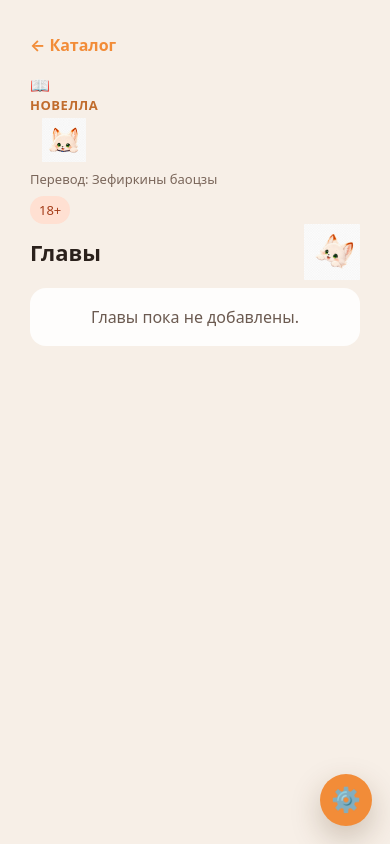
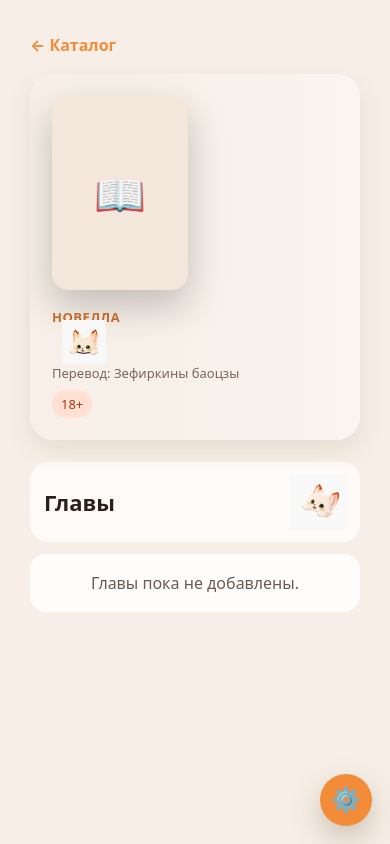
Before and after one commit to RogerReindeer/telegram-mini-app, a FastAPI app: template templates/novel.html in a window 390 px wide. Run offline with FastAPI, Linux system fonts and the light colour scheme; the template is opened without the code that fills it, so the values that code supplies are empty; some libraries are stand-ins or nearby versions.

Commit message:
Update style.css

```diff
--- a/static/style.css
+++ b/static/style.css
@@ -81,6 +81,14 @@ body[data-interface-font="mono"] {
   padding: 20px 16px 80px;
 }
 
+.catalog-layout {
+  max-width: 1180px;
+}
+
+.title-layout {
+  max-width: 980px;
+}
+
 h1 {
   margin: 0 0 10px;
   font-size: 30px;
@@ -288,22 +446,94 @@ body[data-tag-mode="cloud"] .tag:nth-child(3n) {
   font-weight: 700;
 }
 
-.novel-page-header {
+.title-hero {
+  position: relative;
+  overflow: hidden;
+  margin-bottom: 22px;
+  border-radius: 24px;
+  background: rgba(255, 255, 255, 0.82);
+  box-shadow: 0 18px 46px rgba(80, 50, 20, 0.14);
+}
+
+body[data-site-theme="dark"] .title-hero {
+  background: rgba(28, 28, 28, 0.94);
+}
+
+.title-hero-bg {
+  position: absolute;
+  inset: 0;
+  background-size: cover;
+  background-position: center;
+  filter: blur(18px);
+  transform: scale(1.12);
+  opacity: 0.26;
+}
+
+.title-hero::after {
+  content: "";
+  position: absolute;
+  inset: 0;
+  background: linear-gradient(
+    90deg,
+    rgba(247, 239, 231, 0.96),
+    rgba(247, 239, 231, 0.82),
+    rgba(247, 239, 231, 0.52)
+  );
+}
+
+body[data-site-theme="dark"] .title-hero::after {
+  background: linear-gradient(
+    90deg,
+    rgba(18, 18, 18, 0.96),
+    rgba(18, 18, 18, 0.82),
+    rgba(18, 18, 18, 0.58)
+  );
+}
+
+.title-hero-content {
+  position: relative;
+  z-index: 1;
   display: flex;
   gap: 18px;
-  align-items: flex-start;
-  margin-bottom: 24px;
+  align-items: flex-end;
+  padding: 22px;
 }
 
-.novel-page-info {
+.title-cover {
+  width: 150px;
+  height: 214px;
+  border-radius: 16px;
+  object-fit: cover;
+  flex-shrink: 0;
+  box-shadow: 0 16px 38px rgba(0, 0, 0, 0.22);
+}
+
+.title-cover.placeholder {
+  display: flex;
+  align-items: center;
+  justify-content: center;
+  background: #f3e7dc;
+  font-size: 42px;
+}
+
+.title-info {
+  min-width: 0;
   flex: 1;
+}
+
+.title-info h1 {
+  margin: 0 0 6px;
+  font-size: 30px;
 }
 
 .novel-page-title-line {
   display: flex;
   align-items: flex-start;
-  gap: 12px;
-  margin-bottom: 8px;
+  gap: 10px;
+}
+
+.novel-page-title-line .inline-fox {
+  margin-top: -10px;
 }
 
 .novel-title-en {
@@ -312,12 +542,21 @@ body[data-tag-mode="cloud"] .tag:nth-child(3n) {
   font-style: italic;
 }
 
+/* Chapters list */
+
 .section-header {
   display: flex;
   justify-content: space-between;
   align-items: center;
   gap: 12px;
-  margin-bottom: 8px;
+  padding: 12px 14px;
+  border-radius: 18px;
+  background: rgba(255, 255, 255, 0.72);
+  margin-bottom: 12px;
+}
+
+body[data-site-theme="dark"] .section-header {
+  background: rgba(28, 28, 28, 0.86);
 }
 
 .section-title {
@@ -553,25 +741,29 @@ body.hide-age .age-meta {
 }
 
 body[data-card-shadow="none"] .novel-card,
-body[data-card-shadow="none"] .chapter-row,
+body[data-card-shadow="none"] .chapter-list,
+body[data-card-shadow="none"] .title-hero,
 body[data-card-shadow="none"] .chapter-content {
   box-shadow: none;
 }
 
 body[data-card-shadow="light"] .novel-card,
-body[data-card-shadow="light"] .chapter-row,
+body[data-card-shadow="light"] .chapter-list,
+body[data-card-shadow="light"] .title-hero,
 body[data-card-shadow="light"] .chapter-content {
   box-shadow: 0 10px 26px rgba(80, 50, 20, 0.1);
 }
 
 body[data-card-shadow="medium"] .novel-card,
-body[data-card-shadow="medium"] .chapter-row,
+body[data-card-shadow="medium"] .chapter-list,
+body[data-card-shadow="medium"] .title-hero,
 body[data-card-shadow="medium"] .chapter-content {
   box-shadow: 0 16px 40px rgba(80, 50, 20, 0.18);
 }
 
 body[data-card-shadow="deep"] .novel-card,
-body[data-card-shadow="deep"] .chapter-row,
+body[data-card-shadow="deep"] .chapter-list,
+body[data-card-shadow="deep"] .title-hero,
 body[data-card-shadow="deep"] .chapter-content {
   box-shadow: 0 24px 70px rgba(80, 50, 20, 0.28);
 }
@@ -777,18 +992,29 @@ body[data-animations="off"] *::after {
   font-weight: 700;
 }
 
+/* Mobile */
+
 @media (max-width: 760px) {
-  .page-hero {
+  .catalog-toolbar {
     flex-direction: column;
+    align-items: stretch;
+  }
+
+  .catalog-sort-label {
+    text-align: center;
+  }
+
+  .title-hero-content {
     align-items: flex-start;
   }
 
-  .hero-fox {
-    width: 130px;
+  .title-cover {
+    width: 112px;
+    height: 160px;
   }
 
-  .novel-page-header {
-    flex-direction: column;
+  .title-info h1 {
+    font-size: 24px;
   }
 
   .chapter-header {
@@ -799,6 +1025,32 @@ body[data-animations="off"] *::after {
 @media (max-width: 520px) {
   .page {
     padding: 14px;
+  }
+
+  .catalog-header {
+    align-items: flex-start;
+  }
+
+  .catalog-fox {
+    width: 76px;
+  }
+
+  .title-hero-content {
+    flex-direction: column;
+  }
+
+  .title-cover {
+    width: 136px;
+    height: 194px;
+  }
+
+  .novel-page-title-line .inline-fox {
+    width: 44px;
+  }
+
+  .section-fox,
+  .chapter-fox {
+    width: 56px;
   }
 
   .chapter-row {
```
Also changed, not shown: other parts of static/style.css (+250 -141 lines).
